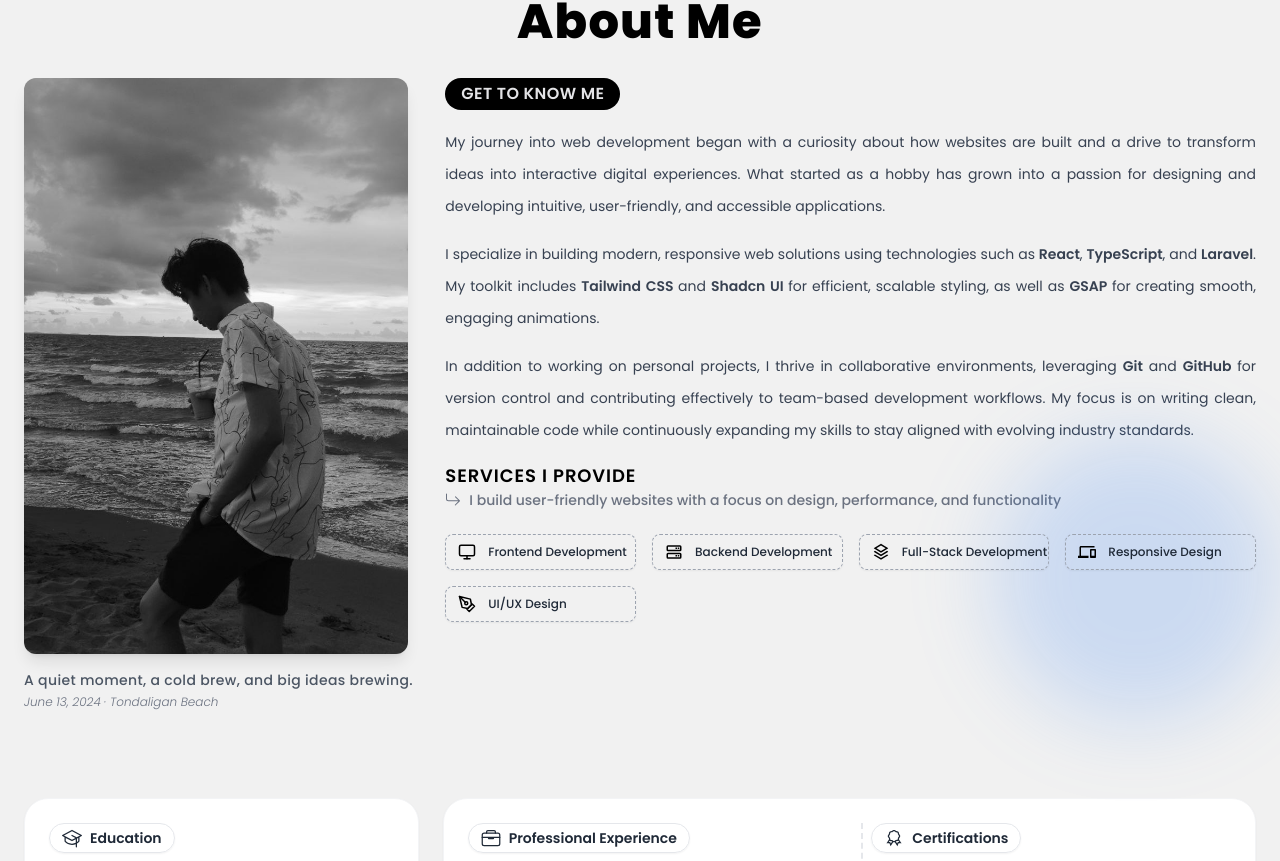
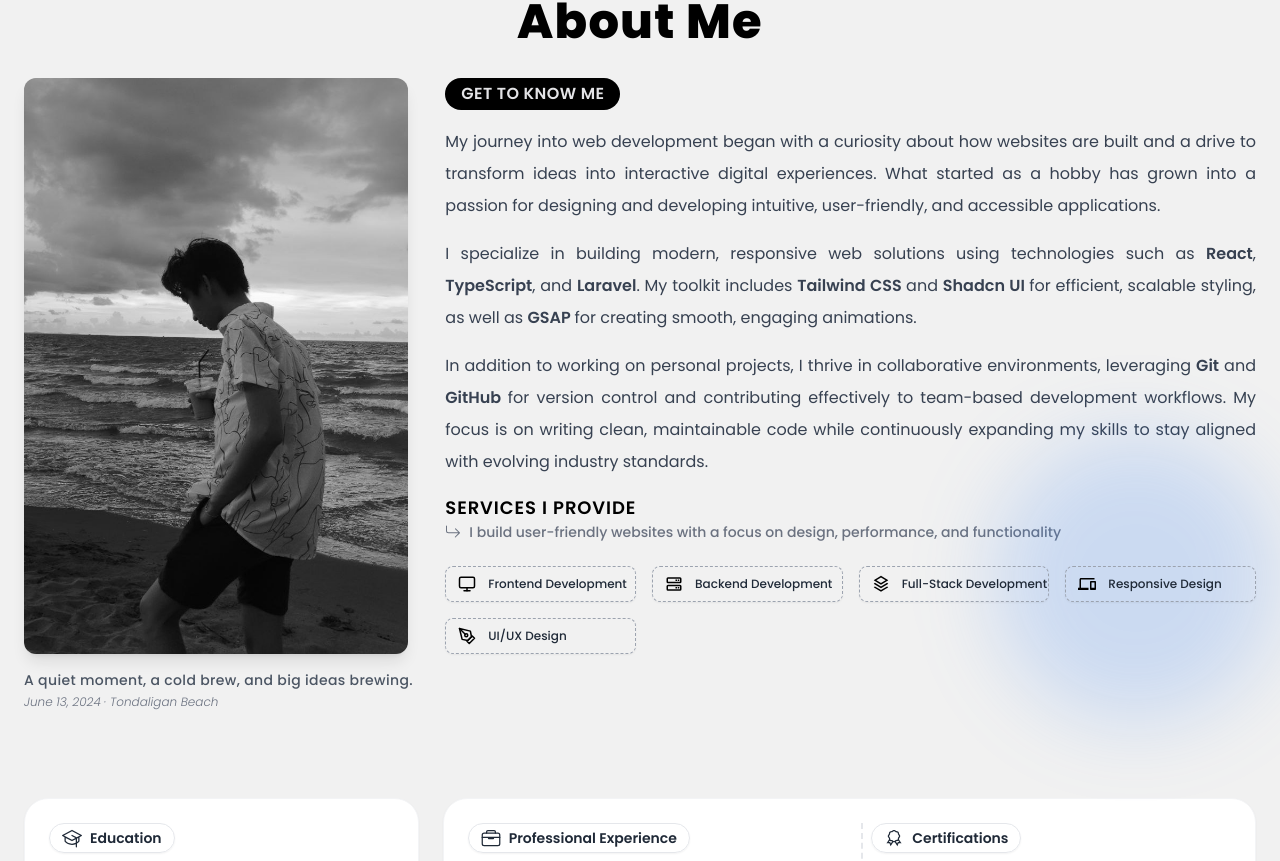
Before and after one commit to Carl-Gabrielle/ReactPortfolio, a React (Vite) app: page / in a window 1280 px wide. Shown: the part 814-1675 px from the top of the page. Built offline with nearby package versions, Linux system fonts and the light colour scheme.

Commit message:
feat: implemented Cv file

```diff
--- a/src/components/About.jsx
+++ b/src/components/About.jsx
@@ -26,7 +26,7 @@ const ServiceCard = ({ icon, title }) => (
 );
 
 const ParagraphBlock = ({ textParts = [] }) => (
-    <p className="text-gray-700 text-sm mt-4 leading-8 text-justify dark:text-slate-200 transition-all duration-300 ease-in-out">
+    <p className="text-gray-700 text-base mt-4 leading-8 text-justify dark:text-slate-200 transition-all duration-300 ease-in-out">
         {textParts.map((part, index) =>
             part.bold ? (
                 <strong key={index} className="font-semibold text-gray-700 dark:text-slate-200 transition-all duration-300 ease-in-out">
--- a/src/components/Hero.jsx
+++ b/src/components/Hero.jsx
@@ -6,7 +6,7 @@ import BlurText from "./BlurText";
 import { HiLocationMarker } from 'react-icons/hi';
 import { useEffect } from "react";
 import { Animations } from "../animations/gsap";
-
+import cvFile from '../assets/Carl-Orfinada-CV.pdf';
 export default function Hero() {
 
     useEffect(() => {
@@ -116,8 +116,11 @@ export default function Hero() {
 
                         <hr className="mt-4 w-full border-gray-300" />
                         <div className="w-full flex items-center justify-between gap-4">
-                            <a href="">
-                                <span id='cvBtn' className="px-8 py-2.5 shadow-xl bg-primary rounded-full  text-secondary font-semibold flex items-center justify-center  dark:bg-slate-200 dark:text-primary dark:transition-all dark:duration-300 dark:ease-in-out">
+                            <a href={cvFile} target="_blank" rel="noopener noreferrer">
+                                <span
+                                    id="cvBtn"
+                                    className="px-8 py-2.5 shadow-xl bg-primary rounded-full text-secondary font-semibold flex items-center justify-center dark:bg-slate-200 dark:text-primary dark:transition-all dark:duration-300 dark:ease-in-out"
+                                >
                                     <FaDownload className="mr-2" /> Download CV
                                 </span>
                             </a>
```
Also changed, not shown: 1 other file (tests, documents, lock files or other folders).
